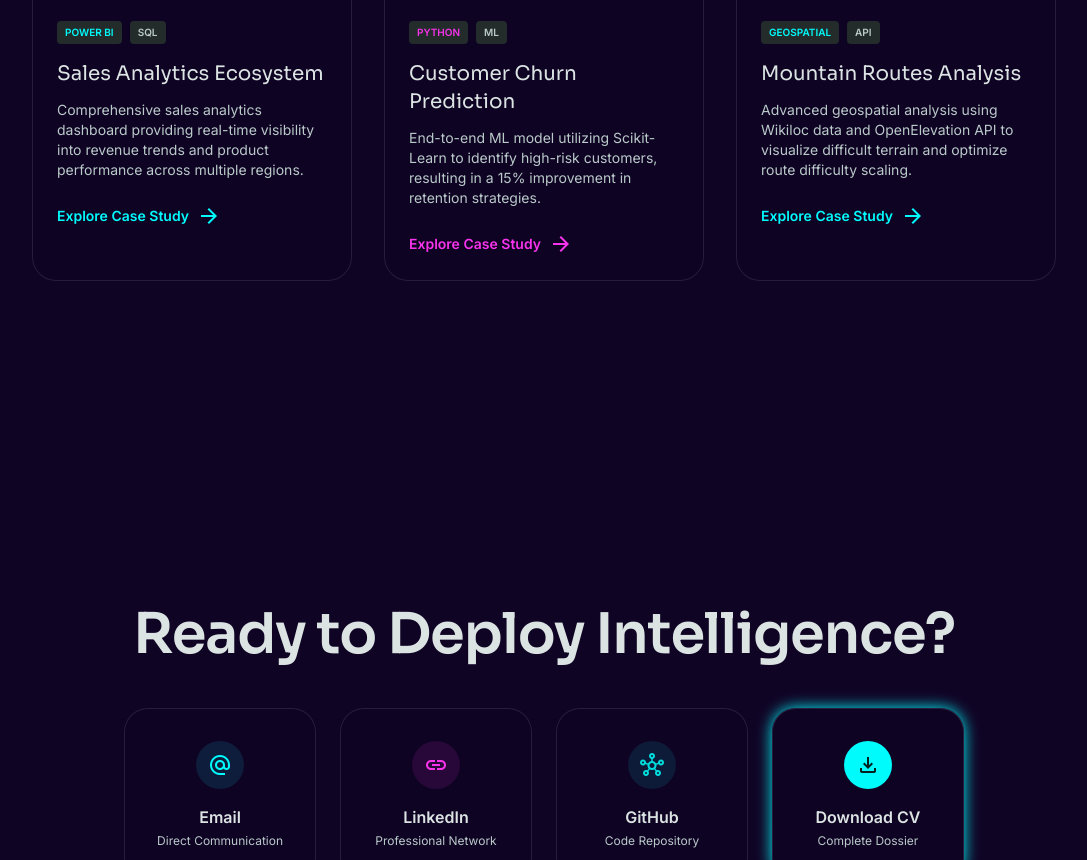
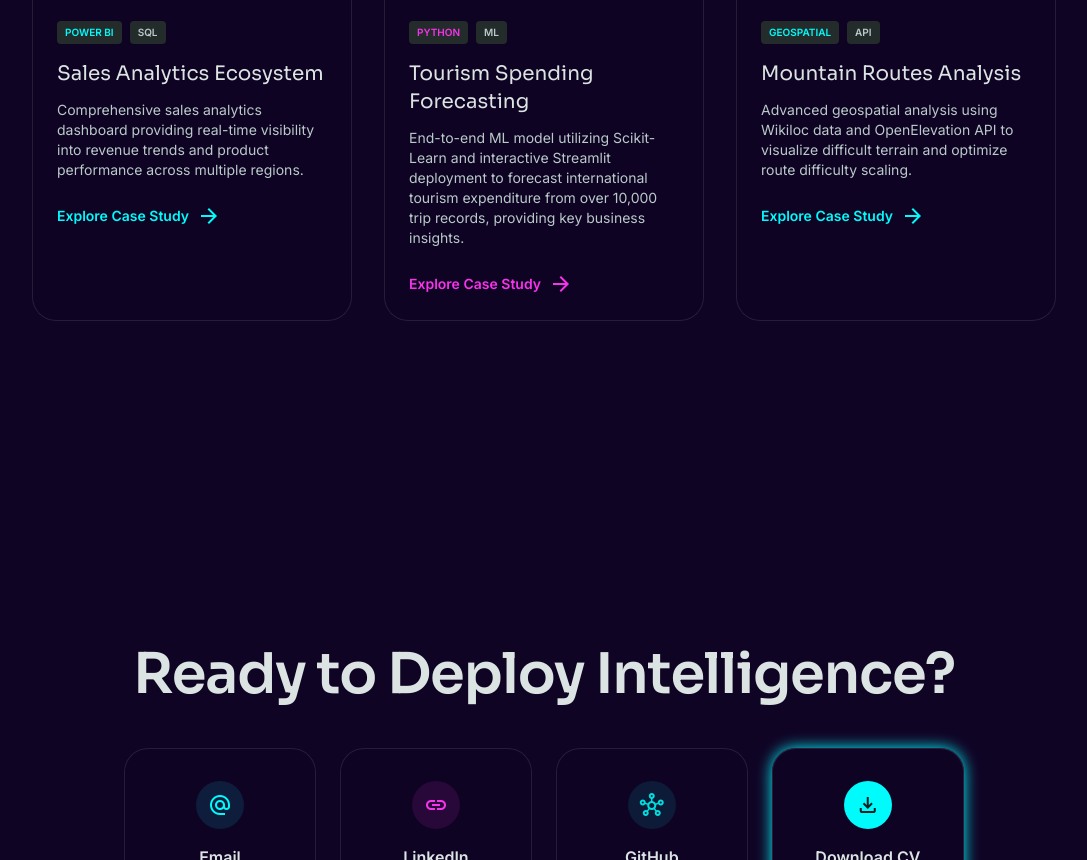
Before and after one commit to nsfacila/portfolio, a website: page index.html in a window 1280 px wide. Shown: the part 3250-4110 px from the top of the page, without its empty margins (96-1183 px from the left). Drawn offline with nearby package versions, Linux system fonts and the light colour scheme.

Commit message:
feat:url project added

```diff
--- a/index.html
+++ b/index.html
@@ -306,9 +306,9 @@
 <span class="px-2 py-1 rounded bg-surface-container-high text-[10px] uppercase font-bold text-secondary">Python</span>
 <span class="px-2 py-1 rounded bg-surface-container-high text-[10px] uppercase font-bold text-on-surface-variant">ML</span>
 </div>
-<h4 class="font-h3 text-xl mb-3">Customer Churn Prediction</h4>
-<p class="text-on-surface-variant text-sm mb-6">End-to-end ML model utilizing Scikit-Learn to identify high-risk customers, resulting in a 15% improvement in retention strategies.</p>
-<a class="flex items-center gap-2 text-secondary font-bold text-sm hover:translate-x-2 transition-transform" href="#">
+<h4 class="font-h3 text-xl mb-3">Tourism Spending Forecasting</h4>
+<p class="text-on-surface-variant text-sm mb-6">End-to-end ML model utilizing Scikit-Learn and interactive Streamlit deployment to forecast international tourism expenditure from over 10,000 trip records, providing key business insights.</p>
+<a class="flex items-center gap-2 text-secondary font-bold text-sm hover:translate-x-2 transition-transform" href="https://github.com/nsfacila/Tourism_spending_forecasting">
                             Explore Case Study
                             <span class="material-symbols-outlined text-sm">arrow_forward</span>
 </a>
```
